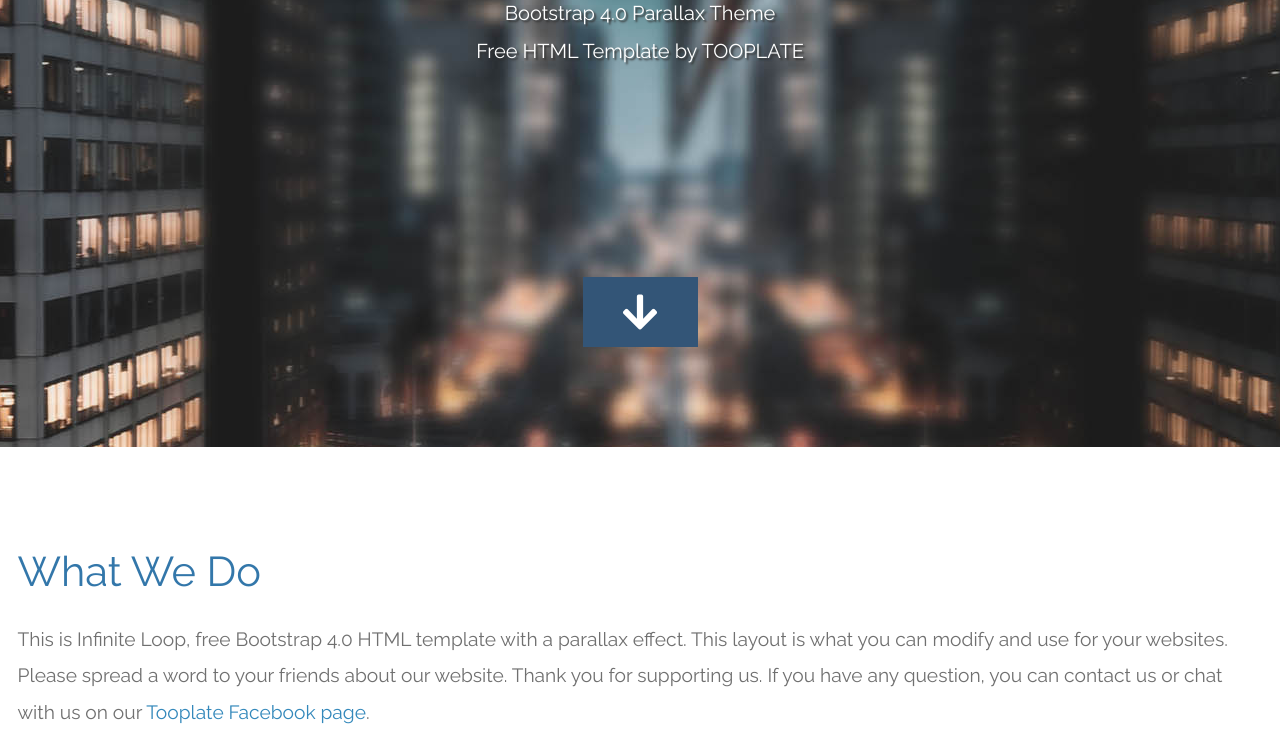
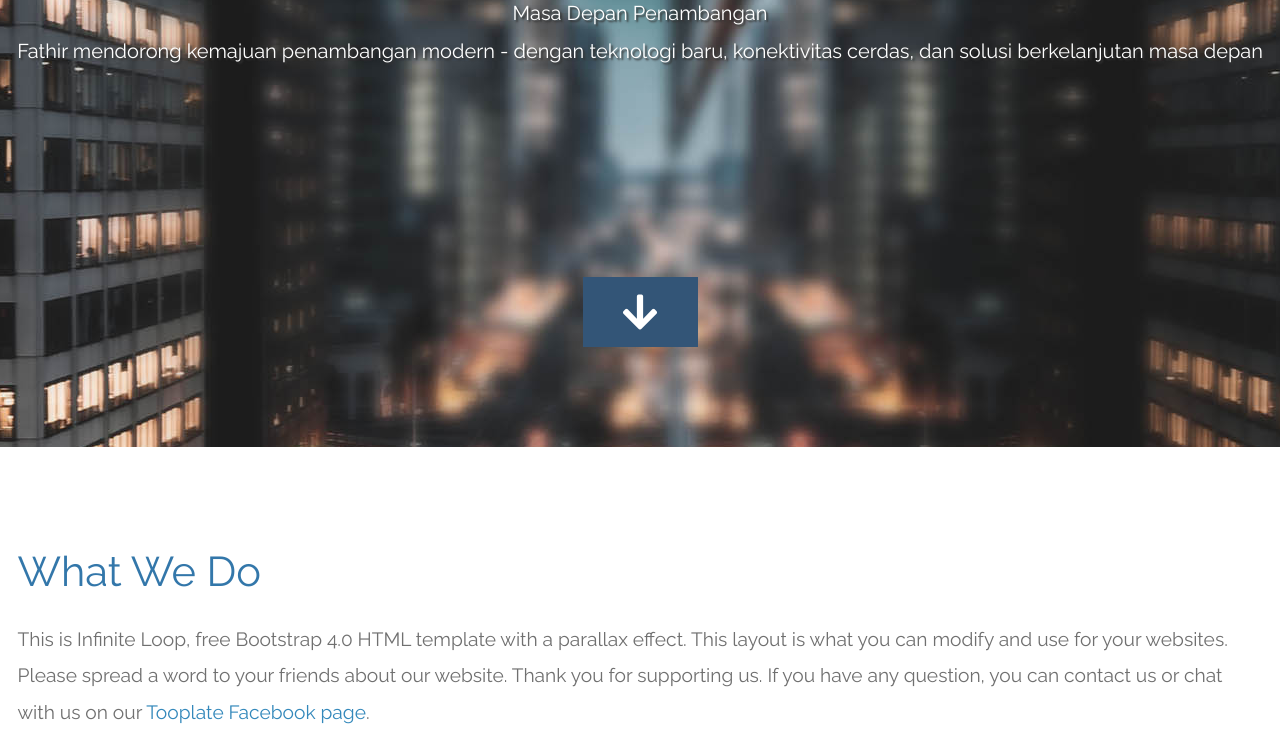
Before and after one commit to Bargainmore/orewasushidesuInformatika, a plain HTML site: page index.html in a window 1280 px wide. Shown: the part 353-1100 px from the top of the page. Drawn offline with Linux system fonts and the light colour scheme.

Commit message:
Update index.html

```diff
--- a/index.html
+++ b/index.html
@@ -56,8 +56,8 @@ https://www.tooplate.com/view/2117-infinite-loop
         <div class="tm-hero-text-container-inner">
             <h2 class="tm-hero-title">Infinite Loop</h2>
             <p class="tm-hero-subtitle">
-              Bootstrap 4.0 Parallax Theme
-              <br>Free HTML Template by TOOPLATE
+            Masa Depan Penambangan
+              <br>Fathir mendorong kemajuan penambangan modern - dengan teknologi baru, konektivitas cerdas, dan solusi berkelanjutan masa depan
             </p>
         </div>
       </div>
```
